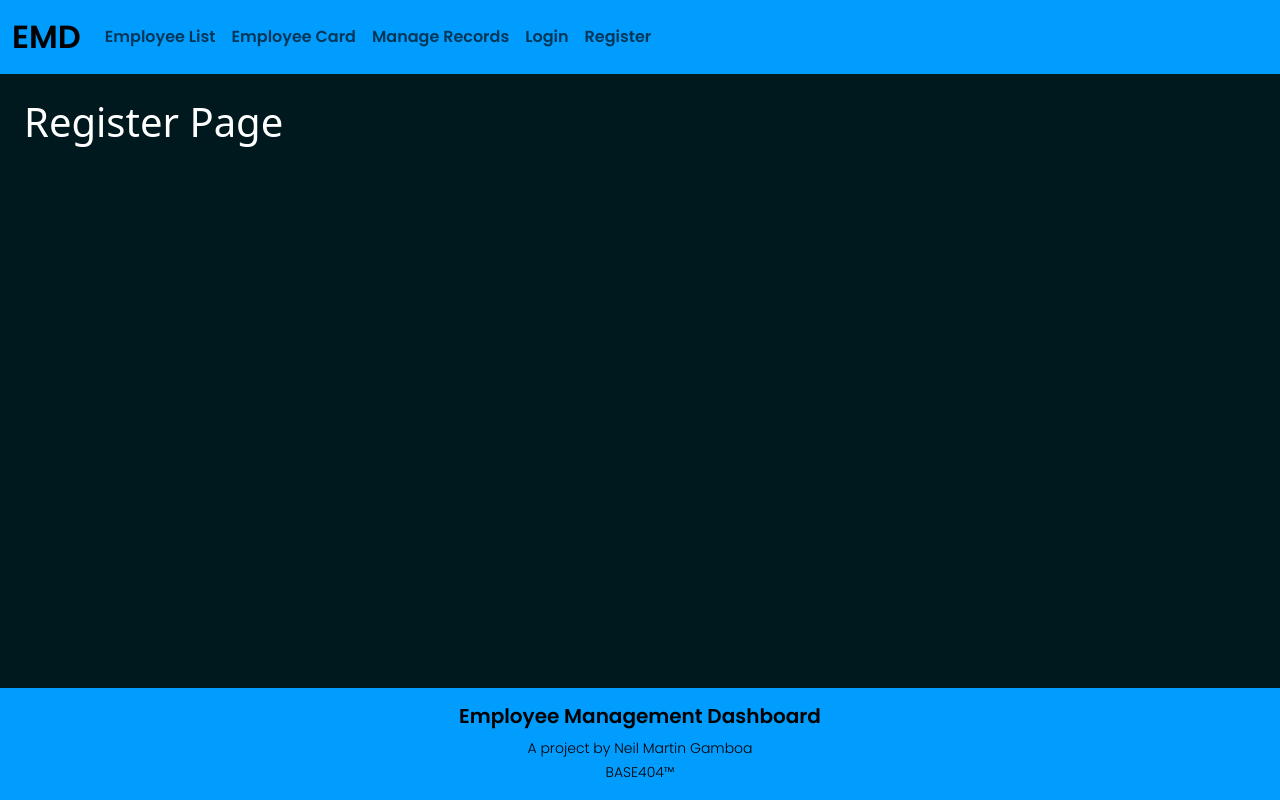
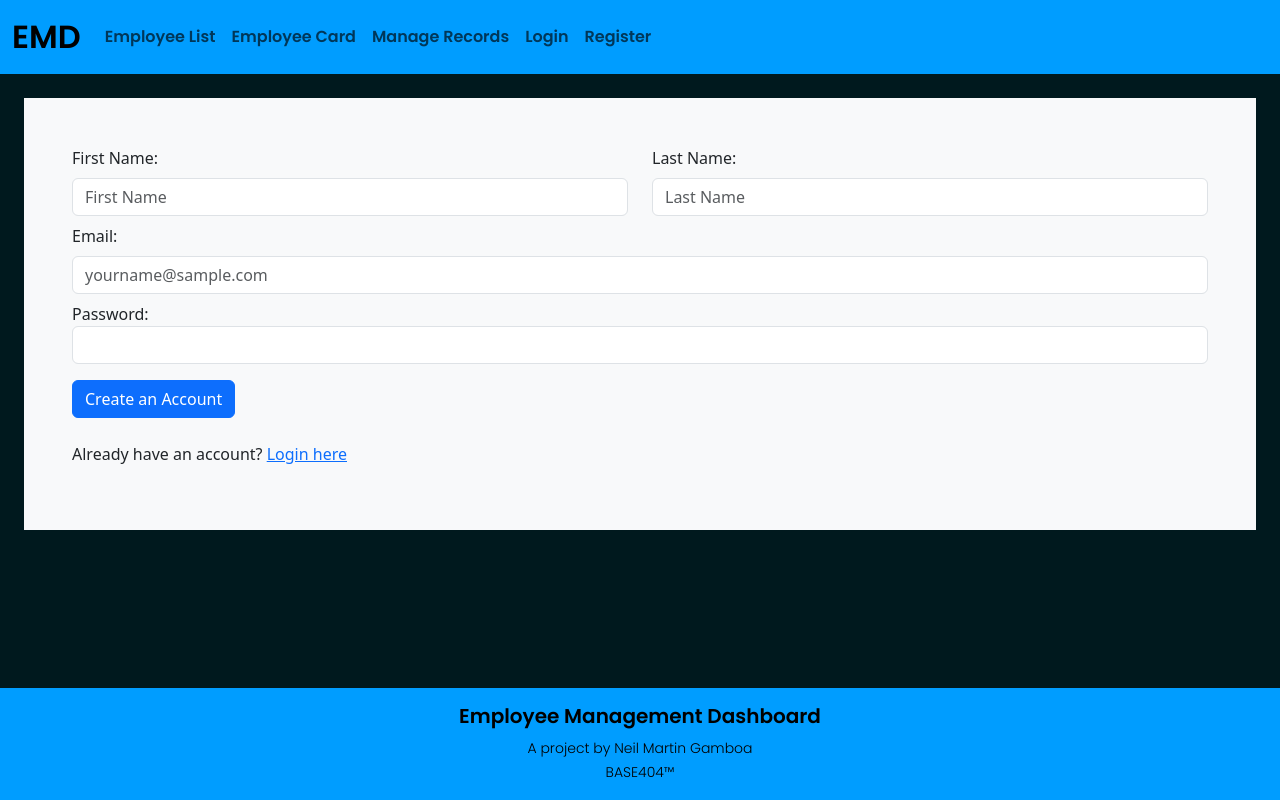
Before and after one commit to neilmrtngamboa/Project-4---Employee-Management-Dashboard, a React (Vite) app: page /register in a window 1280 px wide. Built offline with nearby package versions, Linux system fonts and the light colour scheme.

Commit message:
created forms and a button

```diff
--- a/src/pages/Authentication/Register.jsx
+++ b/src/pages/Authentication/Register.jsx
@@ -4,10 +4,35 @@ import FirebaseInitialization from '../FirebaseConfig';
 import { getAuth, createUserWithEmailAndPassword, updateProfile } from "firebase/auth";
 
 function Register () {
+
     return (
-        <>
-        <h1>Register Page</h1>
-        </>
+        <section>
+        <div className="container-fluid bg-light p-5">
+            <div className="row">
+                <div className="col-md-6">
+                    <label htmlFor="registerFirstName" className="text-dark mb-2">First Name:</label>
+                    <input type="text" placeholder="First Name" id="registerFirstName" className="form-control mb-2" />
+                </div>
+
+                <div className="col-md-6">
+                    <label htmlFor="registerLastName" className="text-dark mb-2">Last Name:</label>
+                    <input type="text" placeholder="Last Name" id="registerLastName" className="form-control" />
+                </div>
+            </div>
+
+            <label htmlFor="registerEmail" className="text-dark mb-2">Email:</label>
+            <input type="email" placeholder="yourname@sample.com" id="registerEmail" className="form-control" />
+
+            <label htmlFor="registerPassword" className="text-dark mt-2">Password:</label>
+            <input type="Password" id="registerPassword" className="form-control mb-3" />
+
+            <button className="btn btn-primary mb-4">Create an Account</button>
+
+            <p className="text-dark">Already have an account? <Link to='login'>Login here</Link></p>
+
+
+        </div>
+        </section>
     )
 }
 export default Register;
```
